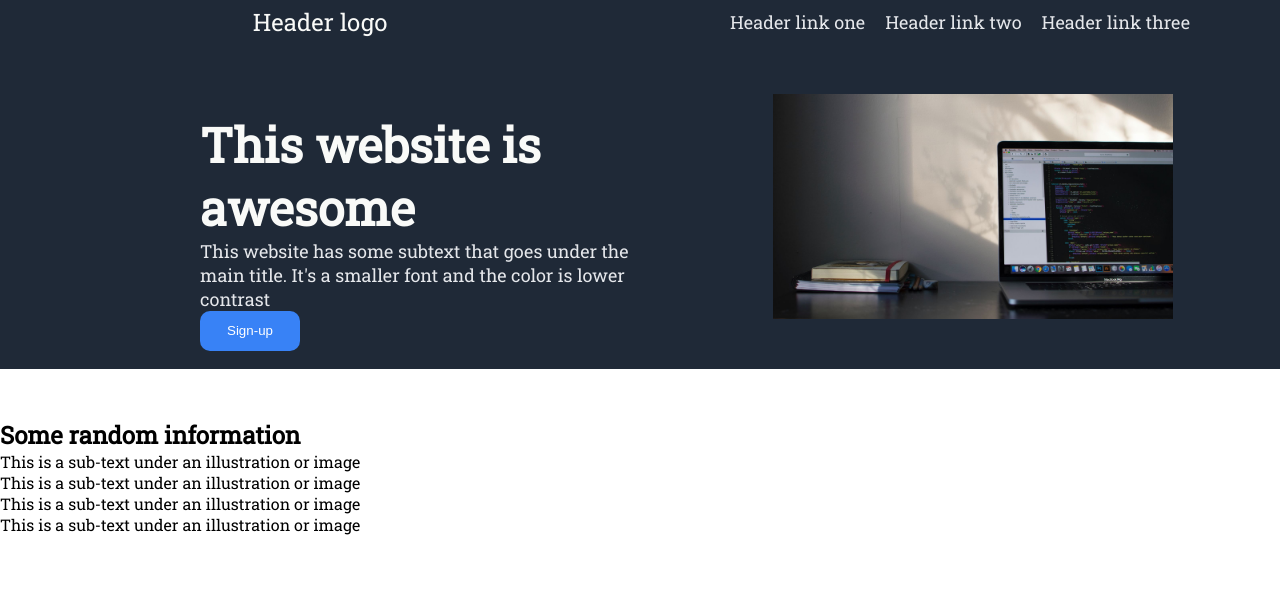
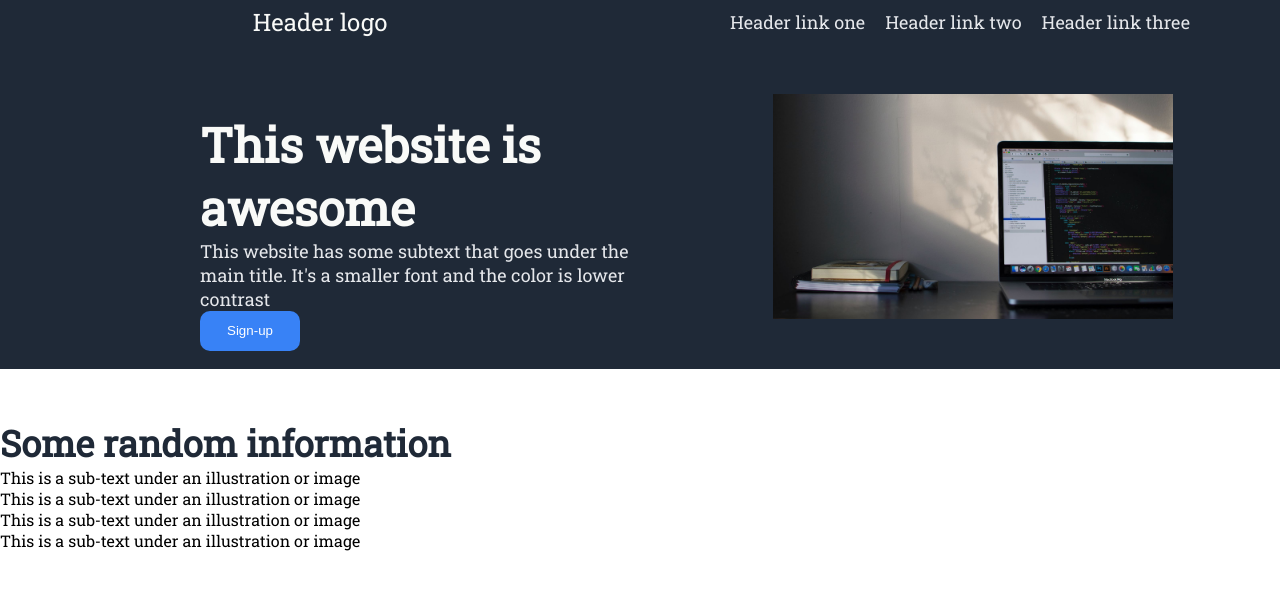
Before and after one commit to SamerShaalan/Landing-page, a plain HTML site: page Index.html in a window 1280 px wide. Drawn offline with Linux system fonts and the light colour scheme.

Commit message:
Added h2 selector

```diff
--- a/style.css
+++ b/style.css
@@ -90,3 +90,9 @@ img {
 	border: 1px #3882f6;
 	border-radius: 10px;
 }
+
+h2 {
+	font-size: 36px;
+	font-weight: bolder;
+	color: #1f2937;
+}
```
